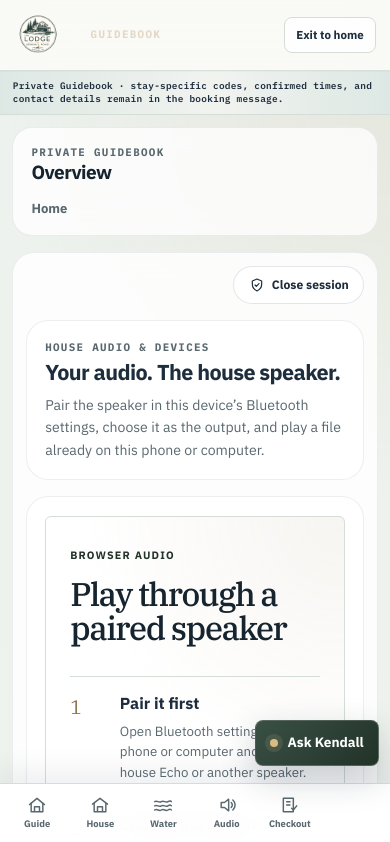
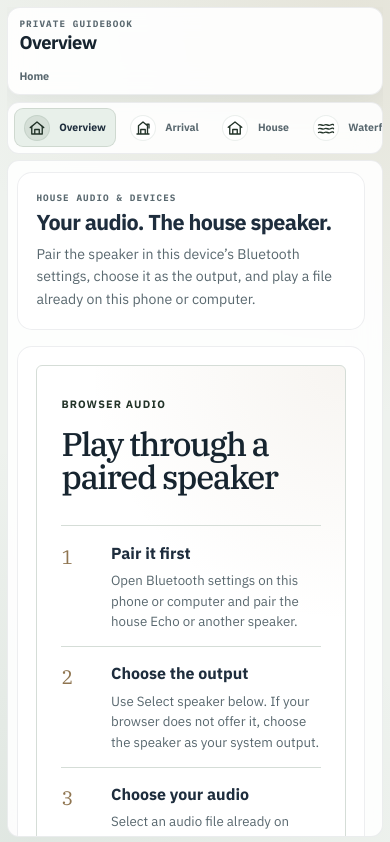
Before and after one commit to PublicLogic/KendallPondLodge, a Next.js app: page /guidebook/audio in a window 390 px wide. Shown: the top 842 px of the page. Built offline with nearby package versions, Linux system fonts and the light colour scheme.

Commit message:
Turn Guidebook into guest dashboard

```diff
--- a/app/_components/ExperienceShell.tsx
+++ b/app/_components/ExperienceShell.tsx
@@ -4,12 +4,8 @@ import Link from "next/link";
 import { usePathname } from "next/navigation";
 import type { ReactNode } from "react";
 import { publicNavigation } from "@/app/_data/navigation";
-import { AskKendall } from "./AskKendall";
 import { Brand } from "./Brand";
-import { MobileNav } from "./MobileNav";
 import { PublicMobileNav } from "./PublicMobileNav";
-import { SiteFooter } from "./SiteFooter";
-import { SiteHeader } from "./SiteHeader";
 import { StayOsFooterMark } from "./StayOsFooterMark";
 
 const legacyGuidePaths = new Set([
@@ -126,15 +122,10 @@ export function ExperienceShell({
   }
 
   if (isGuidebook) {
-    return (
-      <>
-        <SiteHeader />
-        {children}
-        <SiteFooter />
-        <AskKendall />
-        <MobileNav />
-      </>
-    );
+    // Once a confirmed guest enters the Guidebook, it becomes its own
+    // full-screen application shell. Do not wrap it in the public property
+    // header/footer or duplicate its built-in search/navigation.
+    return <>{children}</>;
   }
 
   return (
--- a/app/experience.css
+++ b/app/experience.css
@@ -1533,3 +1533,536 @@
     gap:1.4rem;
   }
 }
+
+
+/* === GUIDEBOOK COMMAND CENTER 2026-10-26 === */
+
+/*
+ * The authenticated Guidebook is an application, not a public webpage.
+ * The viewport stays fixed; individual content panes may scroll internally.
+ */
+.guide-dashboard{
+  height:100vh;
+  height:100dvh;
+  min-height:0;
+  overflow:hidden;
+  padding:.75rem;
+  background:
+    radial-gradient(circle at 92% 2%, rgba(184,156,110,.16), transparent 25rem),
+    radial-gradient(circle at 8% 100%, rgba(77,114,94,.09), transparent 25rem),
+    #eef2ee;
+}
+
+.guide-dashboard-shell{
+  width:min(1500px,100%);
+  height:100%;
+  min-height:0;
+  gap:.7rem;
+}
+
+.guide-shell-frame{
+  overflow:hidden;
+}
+
+.guide-dashboard-topbar{
+  min-height:60px;
+  flex:none;
+  padding:.75rem 1rem;
+  border-radius:16px;
+  background:rgba(255,255,255,.9);
+  box-shadow:0 8px 30px rgba(17,34,51,.06);
+}
+
+.guide-dashboard-title h1{
+  font-size:1.15rem;
+}
+
+.guide-dashboard-eyebrow{
+  font-size:.58rem;
+}
+
+.guide-shell-body{
+  min-height:0;
+  overflow:hidden;
+  gap:.7rem;
+}
+
+.guide-shell-nav,
+.guide-shell-content{
+  min-height:0;
+  border-radius:16px;
+  background:rgba(255,255,255,.88);
+}
+
+.guide-shell-nav{
+  width:220px;
+  padding:.7rem;
+}
+
+.guide-shell-nav-links{
+  gap:.25rem;
+  margin-top:.7rem;
+}
+
+.guide-shell-nav-link{
+  min-height:44px;
+  gap:.6rem;
+  padding:.55rem .65rem;
+  border-radius:11px;
+  font-size:.75rem;
+}
+
+.guide-shell-nav-link .icon-chip{
+  width:30px;
+  height:30px;
+}
+
+.guide-shell-content{
+  overflow:hidden;
+}
+
+.guide-shell-content-inner{
+  height:100%;
+  min-height:0;
+  overflow-y:auto;
+  overscroll-behavior:contain;
+  scrollbar-gutter:stable;
+  padding:.75rem;
+}
+
+.guide-shell-content-inner::-webkit-scrollbar{
+  width:8px;
+}
+
+.guide-shell-content-inner::-webkit-scrollbar-thumb{
+  border:2px solid transparent;
+  border-radius:999px;
+  background:#b8c4be;
+  background-clip:padding-box;
+}
+
+.guide-shell-content-actions{
+  position:absolute;
+  z-index:4;
+  top:1.45rem;
+  right:1.5rem;
+  margin:0;
+}
+
+.guide-shell-content{
+  position:relative;
+}
+
+.guide-dashboard-close-button{
+  min-height:34px;
+  padding:0 .7rem;
+  background:rgba(255,255,255,.94);
+  font-size:.68rem;
+}
+
+/* Dashboard home */
+.guide-command-center{
+  display:grid;
+  min-height:100%;
+  grid-template-columns:minmax(340px,.95fr) minmax(0,1.5fr);
+  grid-template-rows:minmax(245px,.8fr) minmax(0,1.2fr);
+  grid-template-areas:
+    "hero actions"
+    "help actions";
+  gap:.75rem;
+}
+
+.guide-command-hero,
+.guide-command-help,
+.guide-command-action{
+  border:1px solid rgba(31,45,61,.08);
+  border-radius:16px;
+  background:rgba(255,255,255,.94);
+  box-shadow:0 8px 24px rgba(17,34,51,.045);
+}
+
+.guide-command-hero{
+  grid-area:hero;
+  display:flex;
+  min-height:0;
+  flex-direction:column;
+  padding:1.15rem;
+  background:
+    radial-gradient(circle at 100% 0%, rgba(184,156,110,.13), transparent 14rem),
+    rgba(255,255,255,.96);
+}
+
+.guide-command-copy{
+  padding-right:5.5rem;
+}
+
+.guide-command-copy h2{
+  margin:.2rem 0 0;
+  color:var(--navy);
+  font-family:var(--font-sans),sans-serif;
+  font-size:clamp(1.7rem,2.4vw,2.45rem);
+  font-weight:760;
+  letter-spacing:-.045em;
+  line-height:1;
+}
+
+.guide-command-copy>p:last-child{
+  max-width:46ch;
+  margin-top:.45rem;
+  color:var(--muted);
+  font-size:.78rem;
+  line-height:1.5;
+}
+
+.guide-command-hero .kendall-search-embedded{
+  display:flex;
+  min-height:0;
+  flex:1;
+  flex-direction:column;
+  justify-content:center;
+  max-width:none;
+  margin-top:.65rem;
+  padding:.75rem;
+  border:1px solid rgba(31,45,61,.08);
+  border-radius:13px;
+  background:#f7f8f5;
+  box-shadow:none;
+}
+
+.guide-command-hero .kendall-form{
+  gap:.45rem;
+}
+
+.guide-command-hero .kendall-form label{
+  font-size:.68rem;
+}
+
+.guide-command-hero .kendall-input-row input{
+  min-height:42px;
+}
+
+.guide-command-hero .kendall-input-row button{
+  min-height:42px;
+}
+
+.guide-command-hero .kendall-starters{
+  gap:.3rem;
+  margin-top:.5rem;
+}
+
+.guide-command-hero .kendall-starters button{
+  min-height:28px;
+  padding:.28rem .45rem;
+  font-size:.58rem;
+}
+
+.guide-command-hero .kendall-note{
+  margin-top:.45rem;
+  font-size:.58rem;
+}
+
+.guide-command-actions{
+  grid-area:actions;
+  display:grid;
+  min-height:0;
+  grid-template-columns:1fr 1fr;
+  grid-template-rows:repeat(3,minmax(0,1fr));
+  gap:.65rem;
+}
+
+.guide-command-action{
+  display:grid;
+  min-width:0;
+  min-height:0;
+  grid-template-columns:auto minmax(0,1fr) auto;
+  align-items:center;
+  gap:.7rem;
+  padding:.9rem;
+  color:inherit;
+  text-decoration:none;
+  transition:
+    transform 150ms ease,
+    border-color 150ms ease,
+    box-shadow 150ms ease;
+}
+
+.guide-command-action:hover{
+  transform:translateY(-2px);
+  border-color:#9dafA6;
+  box-shadow:0 12px 30px rgba(17,34,51,.08);
+}
+
+.guide-command-action:focus-visible{
+  outline:3px solid #91b4a3;
+  outline-offset:2px;
+}
+
+.guide-command-action-icon{
+  display:grid;
+  width:38px;
+  height:38px;
+  place-items:center;
+  border-radius:11px;
+  background:#edf3ee;
+  color:#315f4b;
+}
+
+.guide-command-action-copy{
+  min-width:0;
+}
+
+.guide-command-action-copy small{
+  display:block;
+  color:#7a8782;
+  font-size:.53rem;
+  font-weight:760;
+  letter-spacing:.07em;
+  text-transform:uppercase;
+}
+
+.guide-command-action-copy strong{
+  display:block;
+  margin-top:.12rem;
+  overflow:hidden;
+  color:var(--navy);
+  font-size:.84rem;
+  font-weight:760;
+  text-overflow:ellipsis;
+  white-space:nowrap;
+}
+
+.guide-command-action-copy>span{
+  display:block;
+  margin-top:.2rem;
+  color:var(--muted);
+  font-size:.66rem;
+  line-height:1.35;
+}
+
+.guide-command-help{
+  grid-area:help;
+  display:grid;
+  grid-template-columns:minmax(0,1.35fr) minmax(150px,.65fr);
+  gap:.8rem;
+  align-items:center;
+  padding:1rem 1.1rem;
+  background:
+    linear-gradient(135deg,#173b38,#214b47);
+  color:#fff;
+}
+
+.guide-command-help .guide-dashboard-label{
+  color:#c3d5cc;
+}
+
+.guide-command-help>div:first-child>strong{
+  display:block;
+  margin-top:.2rem;
+  font-size:.92rem;
+}
+
+.guide-command-help>div:first-child>p:last-child{
+  max-width:52ch;
+  margin-top:.3rem;
+  color:#cedbd6;
+  font-size:.69rem;
+  line-height:1.45;
+}
+
+.guide-command-emergency{
+  padding-left:.85rem;
+  border-left:1px solid rgba(255,255,255,.2);
+}
+
+.guide-command-emergency small,
+.guide-command-emergency span{
+  display:block;
+  color:#c7d8d1;
+  font-size:.56rem;
+}
+
+.guide-command-emergency strong{
+  display:block;
+  margin:.15rem 0;
+  font-size:1rem;
+}
+
+/* Section pages retain the same app shell, with internal scroll only. */
+.guide-section-page{
+  padding-top:.1rem;
+}
+
+.guide-section-header,
+.guide-section-stack{
+  border-radius:15px;
+  box-shadow:none;
+}
+
+/* Tablet: still a dashboard, but one primary column. */
+@media(max-width:1050px){
+  .guide-shell-body{
+    display:flex;
+    flex-direction:column;
+  }
+
+  .guide-shell-nav{
+    width:auto;
+    flex:none;
+    padding:.35rem;
+    overflow-x:auto;
+    scrollbar-width:none;
+  }
+
+  .guide-shell-nav::-webkit-scrollbar{
+    display:none;
+  }
+
+  .guide-shell-nav-head{
+    display:none;
+  }
+
+  .guide-shell-nav-links{
+    display:flex;
+    width:max-content;
+    gap:.25rem;
+    margin:0;
+  }
+
+  .guide-shell-nav-link{
+    min-width:max-content;
+  }
+
+  .guide-command-center{
+    grid-template-columns:minmax(280px,.9fr) minmax(0,1.1fr);
+  }
+
+  .guide-command-actions{
+    grid-template-columns:1fr;
+    grid-template-rows:repeat(6,minmax(76px,auto));
+  }
+}
+
+/* Mobile remains full-screen. Navigation scrolls sideways; the page does not. */
+@media(max-width:700px){
+  .guide-dashboard{
+    height:100dvh;
+    min-height:0;
+    padding:.45rem;
+  }
+
+  .guide-dashboard-shell{
+    height:100%;
+    min-height:0;
+    gap:.4rem;
+  }
+
+  .guide-dashboard-topbar{
+    min-height:52px;
+    padding:.55rem .7rem;
+    border-radius:13px;
+  }
+
+  .guide-dashboard-topbar-actions{
+    width:auto;
+  }
+
+  .guide-dashboard-home-link{
+    font-size:.68rem;
+  }
+
+  .guide-shell-body{
+    min-height:0;
+    overflow:hidden;
+    gap:.4rem;
+  }
+
+  .guide-shell-nav{
+    display:block;
+    flex:none;
+    border-radius:12px;
+  }
+
+  .guide-shell-nav-link{
+    min-height:38px;
+    padding:.35rem .55rem;
+    border-radius:9px;
+    font-size:.66rem;
+  }
+
+  .guide-shell-nav-link .icon-chip{
+    width:26px;
+    height:26px;
+  }
+
+  .guide-shell-content{
+    flex:1;
+    min-height:0;
+    border-radius:12px;
+  }
+
+  .guide-shell-content-inner{
+    height:100%;
+    overflow-y:auto;
+    padding:.55rem;
+  }
+
+  .guide-shell-content-actions{
+    top:.8rem;
+    right:.8rem;
+  }
+
+  .guide-shell-mobile-actions{
+    display:none;
+  }
+
+  .guide-dashboard-close-button span{
+    display:none;
+  }
+
+  .guide-command-center{
+    display:flex;
+    min-height:auto;
+    flex-direction:column;
+    gap:.55rem;
+  }
+
+  .guide-command-hero{
+    min-height:300px;
+    flex:none;
+    padding:.85rem;
+  }
+
+  .guide-command-copy{
+    padding-right:2.8rem;
+  }
+
+  .guide-command-actions{
+    display:grid;
+    grid-template-columns:1fr;
+    gap:.45rem;
+  }
+
+  .guide-command-action{
+    min-height:74px;
+    padding:.72rem;
+  }
+
+  .guide-command-help{
+    grid-template-columns:1fr;
+    gap:.65rem;
+    flex:none;
+  }
+
+  .guide-command-emergency{
+    padding-top:.6rem;
+    padding-left:0;
+    border-top:1px solid rgba(255,255,255,.2);
+    border-left:0;
+  }
+}
+
+@media(prefers-reduced-motion:reduce){
+  .guide-command-action{
+    transition:none;
+  }
+}
--- a/app/guidebook/(dashboard)/page.tsx
+++ b/app/guidebook/(dashboard)/page.tsx
@@ -1,73 +1,115 @@
 import type { Metadata } from "next";
 import Link from "next/link";
+
 import { AskKendall } from "@/app/_components/AskKendall";
 import { Icon } from "@/app/_components/Icons";
 
 export const metadata: Metadata = {
   title: "Guidebook",
-  description: "The private Lodge at Kendall Pond Guidebook for a confirmed guest stay.",
+  description:
+    "The private Lodge at Kendall Pond Guidebook for a confirmed guest stay.",
   robots: { index: false, follow: false },
 };
 
-const guideSections = [
-  { icon: "arrival", title: "Arrival & entry", href: "/guidebook/arrival", detail: "Codes, parking, first steps" },
-  { icon: "house", title: "House essentials", href: "/guidebook/house", detail: "Wi-Fi, TV, comfort, kitchen" },
-  { icon: "water", title: "Waterfront", href: "/guidebook/waterfront", detail: "Pond use and safety" },
-  { icon: "outside", title: "Hot tub & outside", href: "/guidebook/outside", detail: "Tub, fire pit, pool" },
-  { icon: "audio", title: "House audio", href: "/guidebook/audio", detail: "Play through house speaker" },
-  { icon: "checkout", title: "Checkout", href: "/guidebook/checkout", detail: "Final walkthrough" },
-] as const;
-
-const goodToKnow = [
+const quickActions = [
   {
-    title: "Reservation message",
-    detail: "Use your latest message for the address, code, Wi-Fi, times, and host contact info.",
+    icon: "arrival",
+    kicker: "Getting here",
+    title: "I’m arriving",
+    href: "/guidebook/arrival",
+    detail: "Entry, parking, codes and the first few minutes.",
   },
   {
-    title: "Help path",
-    detail: "Message the hosts for property help. Call 911 for fire, medical, water, or immediate safety emergencies.",
+    icon: "house",
+    kicker: "Inside",
+    title: "Settle into the house",
+    href: "/guidebook/house",
+    detail: "Wi-Fi, TV, kitchen and keeping comfortable.",
+  },
+  {
+    icon: "outside",
+    kicker: "Relax",
+    title: "Use the hot tub",
+    href: "/guidebook/outside",
+    detail: "Hot tub, fire pit, pool and outside spaces.",
+  },
+  {
+    icon: "water",
+    kicker: "Kendall Pond",
+    title: "Head to the water",
+    href: "/guidebook/waterfront",
+    detail: "Dock, kayaks, paddle boat and pond safety.",
+  },
+  {
+    icon: "audio",
+    kicker: "Around the Lodge",
+    title: "Play some music",
+    href: "/guidebook/audio",
+    detail: "House audio and device controls.",
+  },
+  {
+    icon: "checkout",
+    kicker: "Heading home",
+    title: "I’m checking out",
+    href: "/guidebook/checkout",
+    detail: "A simple final walkthrough before you leave.",
   },
 ] as const;
 
 export default function GuidebookPage() {
   return (
-    <section className="guide-dashboard-grid" aria-label="Guidebook dashboard">
-      <article className="guide-dashboard-panel guide-dashboard-panel-search">
-        <div className="guide-dashboard-panel-head">
-          <p className="guide-dashboard-label">Guide search</p>
-          <h2>Ask Kendall</h2>
-          <p>Quick answers from this guide.</p>
+    <section
+      className="guide-command-center"
+      aria-label="Guest Guidebook dashboard"
+    >
+      <article className="guide-command-hero">
+        <div className="guide-command-copy">
+          <p className="guide-dashboard-label">Your stay command center</p>
+          <h2>What do you need?</h2>
+          <p>
+            Get the answer quickly, then get back to enjoying the Lodge.
+          </p>
         </div>
+
         <AskKendall embedded />
       </article>
 
-      <div className="guide-dashboard-section-grid">
-        {guideSections.map((section) => (
-          <Link key={section.href} className="guide-dashboard-tile" href={section.href}>
-            <span className="icon-chip">
-              <Icon name={section.icon} size={20} />
+      <div className="guide-command-actions">
+        {quickActions.map((action) => (
+          <Link
+            key={action.href}
+            className="guide-command-action"
+            href={action.href}
+          >
+            <span className="guide-command-action-icon">
+              <Icon name={action.icon} size={22} />
             </span>
-            <div>
-              <strong>{section.title}</strong>
-              <span>{section.detail}</span>
-            </div>
+
+            <span className="guide-command-action-copy">
+              <small>{action.kicker}</small>
+              <strong>{action.title}</strong>
+              <span>{action.detail}</span>
+            </span>
+
             <Icon name="arrow" size={18} />
           </Link>
         ))}
       </div>
 
-      <aside className="guide-dashboard-panel guide-dashboard-panel-notes">
-        <div className="guide-dashboard-panel-head">
-          <p className="guide-dashboard-label">Good to know</p>
-          <h2>Keep these handy</h2>
+      <aside className="guide-command-help">
+        <div>
+          <p className="guide-dashboard-label">Need a person?</p>
+          <strong>We’re here if the guide isn’t enough.</strong>
+          <p>
+            Message Nate &amp; Allie through your latest reservation message
+            for house or stay help.
+          </p>
         </div>
-        <div className="guide-dashboard-note-list">
-          {goodToKnow.map((item) => (
-            <article key={item.title} className="guide-dashboard-note">
-              <strong>{item.title}</strong>
-              <p>{item.detail}</p>
-            </article>
-          ))}
+
+        <div className="guide-command-emergency">
+          <small>Immediate safety</small>
+          <strong>Call 911</strong>
+          <span>Fire · medical · water emergency</span>
         </div>
       </aside>
     </section>
--- a/app/guidebook/_components/GuidebookShell.tsx
+++ b/app/guidebook/_components/GuidebookShell.tsx
@@ -6,8 +6,10 @@ import { GuidebookTopbar } from "./GuidebookTopbar";
 
 export function GuidebookShell({ children }: { children: ReactNode }) {
   return (
-    <main id="main-content" className="guide-dashboard guide-shell-app">
-      <div className="guide-dashboard-shell guide-shell-frame">
+    <>
+      <a className="skip-link" href="#main-content">Skip to Guidebook</a>
+      <main id="main-content" className="guide-dashboard guide-shell-app">
+        <div className="guide-dashboard-shell guide-shell-frame">
         <GuidebookTopbar />
         <div className="guide-shell-body">
           <GuidebookNav />
@@ -33,7 +35,8 @@ export function GuidebookShell({ children }: { children: ReactNode }) {
             </div>
           </section>
         </div>
-      </div>
-    </main>
+        </div>
+      </main>
+    </>
   );
 }
```
Also changed, not shown: 1 other file (tests, documents, lock files or other folders).
